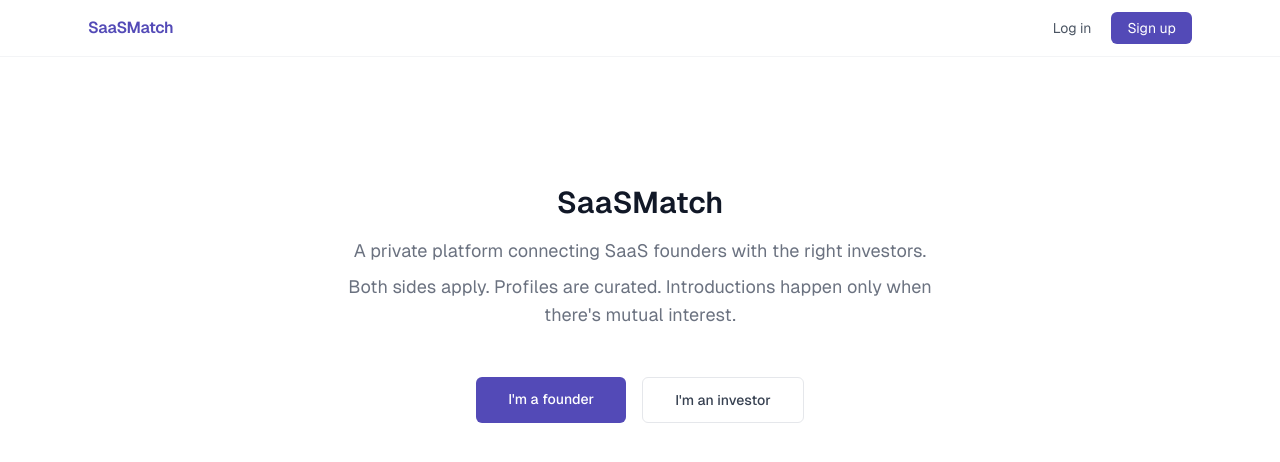
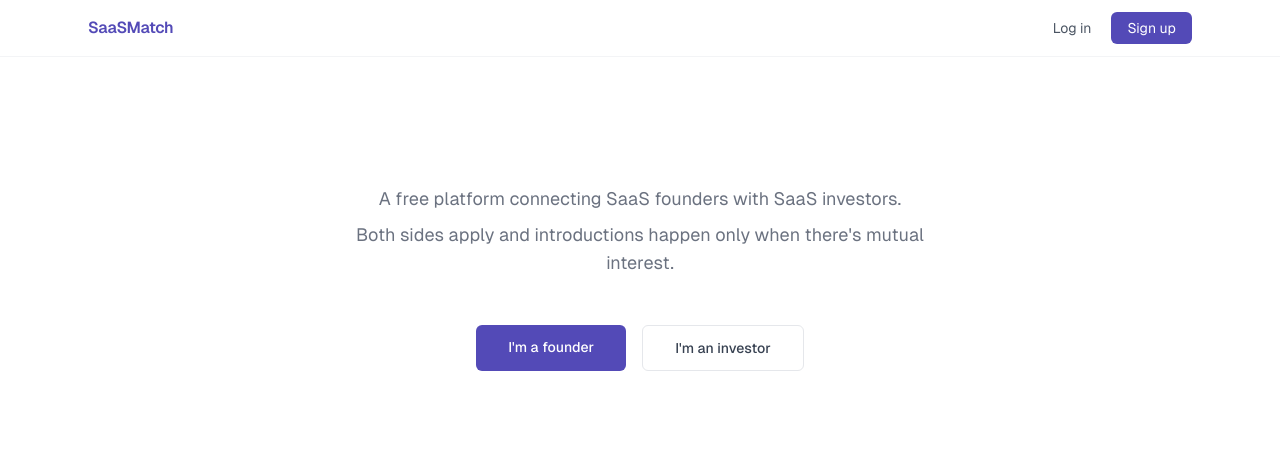
Before and after one commit to sammyabdullah/SaaSMatch, a Next.js app: page / in a window 1280 px wide. Shown: the top 462 px of the page. Built offline with nearby package versions, Linux system fonts and the light colour scheme; no server answers.

Commit message:
fix: update landing page copy, remove title heading
https://claude.ai/code/session_0124ZtkrsFSECgwA8MuUfH7U

```diff
--- a/app/page.tsx
+++ b/app/page.tsx
@@ -3,13 +3,11 @@ import Link from 'next/link'
 export default function Home() {
   return (
     <div className="max-w-2xl mx-auto px-6 py-32 text-center">
-      <h1 className="text-3xl font-semibold text-gray-900 mb-4">SaaSMatch</h1>
       <p className="text-gray-500 text-lg mb-2">
-        A private platform connecting SaaS founders with the right investors.
+        A free platform connecting SaaS founders with SaaS investors.
       </p>
       <p className="text-gray-500 text-lg mb-12">
-        Both sides apply. Profiles are curated. Introductions happen only when
-        there&apos;s mutual interest.
+        Both sides apply and introductions happen only when there&apos;s mutual interest.
       </p>
       <div className="flex flex-col sm:flex-row gap-4 justify-center">
         <Link
```
